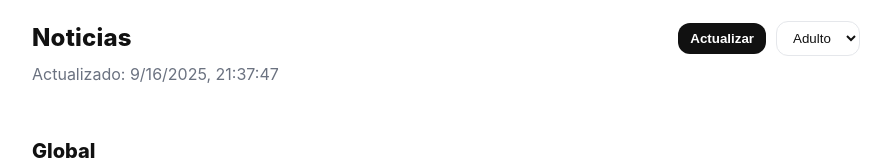
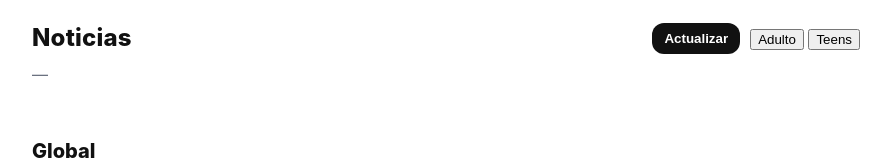
Before and after one commit to davidvazquez74/news, a plain HTML site: page index.html in a window 1280 px wide. Shown: the top 160 px of the page, without its empty margins (194-1085 px from the left). Drawn offline with Linux system fonts and the light colour scheme.

Commit message:
Update index.html

```diff
--- a/index.html
+++ b/index.html
@@ -12,10 +12,10 @@
       <h1 class="app-title">Noticias</h1>
       <div class="header-actions">
         <button id="refreshBtn" class="btn">Actualizar</button>
-        <select id="modeSelect" class="select">
-          <option value="adult">Adulto</option>
-          <option value="teen">Teen</option>
-        </select>
+        <div class="tabs">
+          <button id="tabAdult" class="tab active">Adulto</button>
+          <button id="tabTeen" class="tab">Teens</button>
+        </div>
       </div>
     </div>
     <p class="generated" id="generatedAt">—</p>
```
